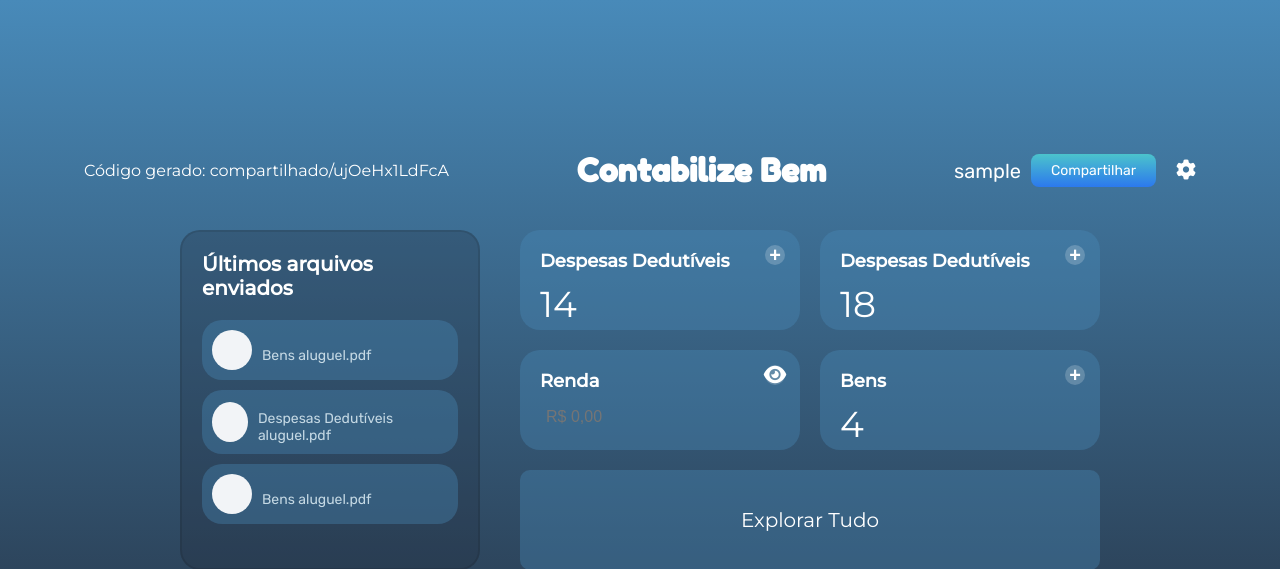
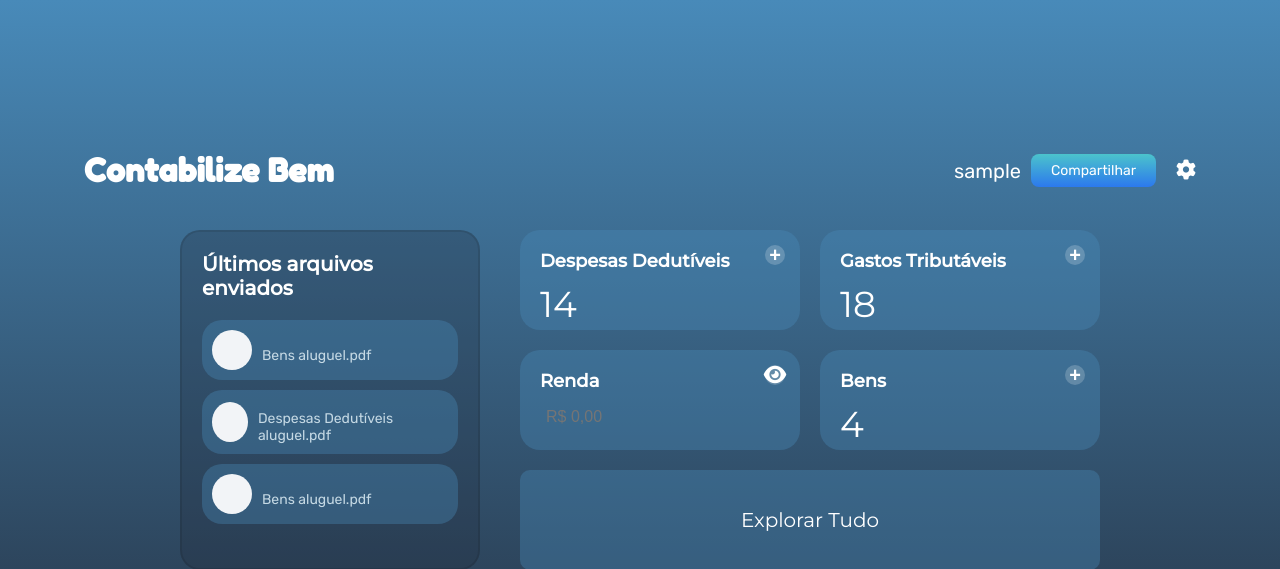
Before and after one commit to LucasMe110/Imposto_renda_pmi, a Flask app: page /home in a window 1280 px wide. Shown: the top 569 px of the page. Run offline with Flask 3, Linux system fonts and the light colour scheme; the visitor is signed in with stand-in values (Sample User, id 1); data comes from the database, SQL or seed files in the repository.

Commit message:
Mensagem do commit

```diff
--- a/src/templates/home.html
+++ b/src/templates/home.html
@@ -11,9 +11,6 @@
 <body>
   <div class="container">
     <header>
-
-      <p>Código gerado: {{ codigo }}</p>
-
   <h1>Contabilize Bem</h1>
   <div class="user-area">
     <span class="user-name">{{current_user.nome}}</span>
@@ -21,7 +18,7 @@
     <div class="settings-container">
       <i class="fas fa-cog settings-icon" onclick="toggleSettingsMenu()"></i>
       <div class="settings-menu hidden">
-        <button class="logout-button">Sair</button>
+        <a class="logout-button" href="{{ url_for('index') }}">Sair</a>
       </div>
     </div>
   </div>
@@ -68,7 +65,7 @@
             <button class="info-icon" onclick="openModal()">+</button>
           </div>
           <div class="info-item">
-            <h3>Despesas Dedutíveis</h3>
+            <h3>Gastos Tributáveis</h3>
             <span class="info-value">18</span>
             <button class="info-icon" onclick="openModal()">+</button>
           </div>
```
